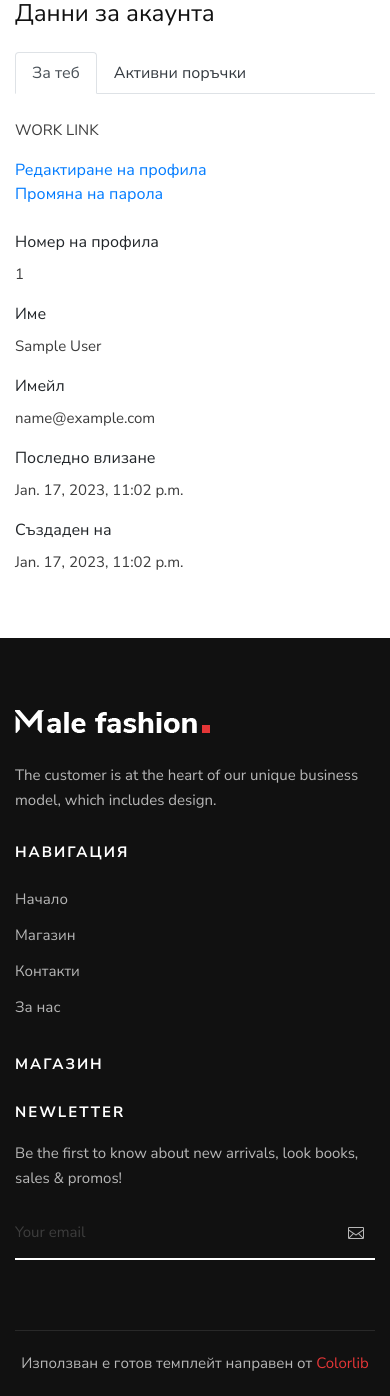
After one commit to mitko-stoyanov/Ecommerce-Store, a Django app: page /profile/ in a window 390 px wide. The commit adds this page. Shown: the part 544-1940 px from the top of the page. Run offline with Django 4.2, Linux system fonts and the light colour scheme; the visitor is signed in with stand-in values (Sample User, id 1); data that the repository does not hold is empty; parts of the project's set-up code (start-up, migrations or seed data) failed here and were passed over; some libraries are stand-ins or nearby versions.

Commit message:
Added profile page where you can see orders and personal info.

```diff
--- a/online_store/online_store/carts/views.py
+++ b/online_store/online_store/carts/views.py
@@ -1,3 +1,4 @@
+from django.contrib import messages
 from django.http import HttpResponse
 from django.shortcuts import redirect, get_object_or_404
 from django.urls import reverse_lazy
@@ -81,6 +82,7 @@ def add_to_cart(request, pk):
             cart_item.variations.clear()
             cart_item.variations.add(*product_variation)
         cart_item.save()
+
     return redirect('cart_page')
 
 
--- a/online_store/online_store/contacts/admin.py
+++ b/online_store/online_store/contacts/admin.py
@@ -8,4 +8,4 @@ from online_store.contacts.models import Contact
 
 @admin.register(Contact)
 class OrderAdmin(admin.ModelAdmin):
-    list_display = ('email', 'subject', 'message',)
+    list_display = ('email', 'subject', 'message', 'created_at',)
--- a/online_store/online_store/contacts/models.py
+++ b/online_store/online_store/contacts/models.py
@@ -17,3 +17,7 @@ class Contact(models.Model):
     message = models.TextField(
         max_length=450,
     )
+
+    created_at = models.DateTimeField(
+        auto_now_add=True,
+    )
--- a/online_store/online_store/contacts/views.py
+++ b/online_store/online_store/contacts/views.py
@@ -1,3 +1,4 @@
+from django.contrib.messages.views import SuccessMessageMixin
 from django.shortcuts import render
 from django.urls import reverse_lazy
 from django.views.generic import CreateView
@@ -6,8 +7,9 @@ from online_store.contacts.forms import ContactForm
 from online_store.contacts.models import Contact
 
 
-class ShowContactPage(CreateView):
+class ShowContactPage(SuccessMessageMixin, CreateView):
     template_name = 'contacts/contact.html'
     form_class = ContactForm
     model = Contact
     success_url = reverse_lazy('home')
+    success_message = 'Успешно изпратихте своето запитване. Очаквайте отговор на посочения имейл в най-кратки срокове.'
--- a/online_store/online_store/main/urls.py
+++ b/online_store/online_store/main/urls.py
@@ -1,9 +1,10 @@
 from django.urls import path
 
 from online_store.main import views
-from online_store.main.views import HomePageView, AboutPageView
+from online_store.main.views import HomePageView, AboutPageView, ProfilePageView
 
 urlpatterns = (
     path('', HomePageView.as_view(), name='home'),
     path('about/', AboutPageView.as_view(), name='about'),
+    path('profile/', ProfilePageView.as_view(), name='profile'),
 )
--- a/online_store/online_store/main/views.py
+++ b/online_store/online_store/main/views.py
@@ -5,6 +5,7 @@ from django.views.generic import TemplateView
 
 from online_store.accounts.models import AppUser
 from online_store.carts.models import Cart
+from online_store.orders.models import Order, OrderProduct
 from online_store.store.models import Product
 
 
@@ -42,3 +43,17 @@ class AboutPageView(TemplateView):
         }
 
         return context
+
+
+class ProfilePageView(TemplateView):
+    template_name = 'profile/profile.html'
+
+    def get_context_data(self, **kwargs):
+        context = super().get_context_data(**kwargs)
+        user = self.request.user
+
+        orders = Order.objects.filter(user=user)
+
+        context['user'] = user
+        context['orders'] = orders
+        return context
--- a/online_store/online_store/store/models.py
+++ b/online_store/online_store/store/models.py
@@ -1,4 +1,5 @@
 from django.contrib.auth import get_user_model
+from django.core.validators import MinValueValidator
 from django.db import models
 from django.urls import reverse
 
@@ -52,7 +53,9 @@ class Product(models.Model):
         upload_to='photos/products',
     )
 
-    stock = models.IntegerField()
+    stock = models.IntegerField(
+        validators=(MinValueValidator(0),),
+    )
 
     is_available = models.BooleanField(
         default=True,
--- a/online_store/online_store/store/views.py
+++ b/online_store/online_store/store/views.py
@@ -15,6 +15,7 @@ class ShowDetails(DetailView):
     def get_context_data(self, **kwargs):
         context = super(ShowDetails, self).get_context_data(**kwargs)
         related_products = Product.objects.filter(category=self.get_object().category).exclude(pk=self.get_object().pk)
+        context['category'] = self.get_object().category
         context['related_products'] = related_products
         return context
 
--- a/online_store/templates/includes/navbar.html
+++ b/online_store/templates/includes/navbar.html
@@ -81,7 +81,7 @@
                                 <a href="{% url 'register' %}">Регистрация</a>
                                 <a href="{% url 'login' %}">Логване</a>
                             {% else %}
-                                <a href="#">Профил</a>
+                                <a href="{% url 'profile' %}">Профил</a>
                                 <a href="{% url 'logout' %}">Излизане</a>
                             {% endif %}
 
--- a/online_store/templates/main/home.html
+++ b/online_store/templates/main/home.html
@@ -70,7 +70,7 @@
             <div class="row">
                 <div class="col-lg-12">
                     <ul class="filter__controls">
-                        <li class="active" data-filter=".new-arrivals">Нови придукти</li>
+                        <li class="active" data-filter=".new-arrivals">Нови продукти</li>
                     </ul>
                 </div>
             </div>
@@ -82,8 +82,6 @@
                                 <span class="label">Нов</span>
                                 <ul class="product__hover">
                                     <li><a href="#"><img src="{% static 'img/icon/heart.png' %}" alt=""></a></li>
-                                    <li><a href="#"><img src="{% static 'img/icon/compare.png' %}" alt="">
-                                        <span>Compare</span></a></li>
                                     <li><a href="#"><img src="{% static 'img/icon/search.png' %}" alt=""></a></li>
                                 </ul>
                             </div>
@@ -97,7 +95,7 @@
                                     <i class="fa fa-star-o"></i>
                                     <i class="fa fa-star-o"></i>
                                 </div>
-                                <h5>${{ new_product.price | floatformat:2 }}</h5>
+                                <h5>{{ new_product.price | floatformat:2 }} лв.</h5>
                             </div>
                         </div>
                     </div>
--- /dev/null
+++ b/online_store/templates/profile/profile.html
@@ -0,0 +1,160 @@
+{% extends 'includes/navbar.html' %}
+{% load static %}
+
+{% block page_content %}
+
+    <section class="breadcrumb-option">
+        <div class="container">
+            <div class="row">
+                <div class="col-lg-12">
+                    <div class="breadcrumb__text">
+                        <h4>Профил</h4>
+                        <div class="breadcrumb__links">
+                            <a href="{% url 'home' %}">Начало</a>
+                            <span>Профил</span>
+                        </div>
+                    </div>
+                </div>
+            </div>
+        </div>
+    </section>
+
+    <div class="container emp-profile mt-5 mb-5">
+        <form method="post">
+            <div class="row">
+                <div class="col-md-4">
+                    <div class="profile-img">
+                        <img src="{% static 'img/custom/user-g42eaf5fa5_640(1)(1).png' %}"
+                             alt=""/>
+                    </div>
+                </div>
+                <div class="col-md-6">
+                    <div class="profile-head">
+                        <h4>
+                            Данни за акаунта
+                        </h4>
+                        <br>
+                        <ul class="nav nav-tabs mb-4" id="myTab" role="tablist">
+                            <li class="nav-item">
+                                <a class="nav-link active" id="home-tab" data-toggle="tab" href="#home" role="tab"
+                                   aria-controls="home" aria-selected="true">За теб</a>
+                            </li>
+                            <li class="nav-item">
+                                <a class="nav-link text-dark" id="profile-tab" data-toggle="tab" href="#profile"
+                                   role="tab"
+                                   aria-controls="profile" aria-selected="false">Активни поръчки</a>
+                            </li>
+                        </ul>
+                    </div>
+                </div>
+
+            </div>
+            <div class="row">
+                <div class="col-md-4">
+                    <div class="profile-work">
+                        <p>WORK LINK</p>
+                        <a href="">Редактиране на профила</a><br/>
+                        <a href="">Промяна на парола</a><br/>
+                        <br>
+                    </div>
+                </div>
+                <div class="col-md-8">
+                    <div class="tab-content profile-tab" id="myTabContent">
+                        <div class="tab-pane fade show active" id="home" role="tabpanel" aria-labelledby="home-tab">
+                            <div class="row">
+                                <div class="col-md-6">
+                                    <label>Номер на профила</label>
+                                </div>
+                                <div class="col-md-6">
+                                    <p>{{ user.pk }}</p>
+                                </div>
+                            </div>
+                            <div class="row">
+                                <div class="col-md-6">
+                                    <label>Име</label>
+                                </div>
+                                <div class="col-md-6">
+                                    <p>{{ user.name }}</p>
+                                </div>
+                            </div>
+                            <div class="row">
+                                <div class="col-md-6">
+                                    <label>Имейл</label>
+                                </div>
+                                <div class="col-md-6">
+                                    <p>{{ user.email }}</p>
+                                </div>
+                            </div>
+                            <div class="row">
+                                <div class="col-md-6">
+                                    <label>Последно влизане</label>
+                                </div>
+                                <div class="col-md-6">
+                                    <p>{{ user.last_login }}</p>
+                                </div>
+                            </div>
+                            <div class="row">
+                                <div class="col-md-6">
+                                    <label>Създаден на</label>
+                                </div>
+                                <div class="col-md-6">
+                                    <p>{{ user.date_joined }}</p>
+                                </div>
+                            </div>
+                        </div>
+                        <div class="tab-pane fade" id="profile" role="tabpanel" aria-labelledby="profile-tab">
+                            {% if orders %}
+                                {% for order in orders %}
+                                    <div class="row">
+                                        <div class="col-md-6">
+                                            <label>Номер на поръчка</label>
+                                        </div>
+                                        <div class="col-md-6">
+                                            <p>{{ order.order_number }}</p>
+                                        </div>
+                                    </div>
+                                    <div class="row">
+                                        <div class="col-md-6">
+                                            <label>Статус на поръчка</label>
+                                        </div>
+                                        <div class="col-md-6">
+                                            <p>{{ order.status }}</p>
+                                        </div>
+                                    </div>
+                                    <div class="row">
+                                        <div class="col-md-6">
+                                            <label>Общо</label>
+                                        </div>
+                                        <div class="col-md-6">
+                                            <p>{{ order.order_total | floatformat:2 }} лв.</p>
+                                        </div>
+                                    </div>
+                                    <div class="row">
+                                        <div class="col-md-6">
+                                            <label>Създадена на</label>
+                                        </div>
+                                        <div class="col-md-6">
+                                            <p>{{ order.created_at }}</p>
+                                        </div>
+                                    </div>
+                                    <div class="row">
+                                        <div class="col-md-6">
+                                            <label>Адрес на доставка</label>
+                                        </div>
+                                        <div class="col-md-6">
+                                            <p>{{ order.address }}, {{ order.city }}</p>
+                                        </div>
+                                    </div>
+                                    <hr>
+                                {% endfor %}
+                            {% else %}
+                                <p>Все още нямате направени поръчки.</p>
+                            {% endif %}
+                        </div>
+                    </div>
+                </div>
+            </div>
+        </form>
+    </div>
+
+{% endblock %}
--- a/online_store/templates/store/cart.html
+++ b/online_store/templates/store/cart.html
@@ -24,11 +24,11 @@
     <!-- Shopping Cart Section Begin -->
     {% if not products %}
         <br>
-        <h2 class="text-center">Your shopping cart is empty</h2>
+        <h2 class="text-center">Количката ви е празна. Моля добавете продукт и той ще се визуализира тук.</h2>
         <br>
 
         <div class="continue__btn text-center">
-            <a href="{% url 'store' %}">Continue Shopping</a>
+            <a href="{% url 'store' %}">Продължете с пазаруването</a>
         </div>
         <br>
     {% else %}
```
Also changed, not shown: online_store/templates/store/product_details.html (+42 -53 lines), online_store/templates/store/store.html (+0 -14 lines), online_store/online_store/contacts/__init__.py (added), online_store/online_store/contacts/migrations/0003_contact_created_at.py (added), online_store/online_store/store/migrations/0010_alter_product_stock.py (added), online_store/static/img/custom/boys_sizes.jpg (added), online_store/static/img/custom/girls_sizes.jpg (added).
